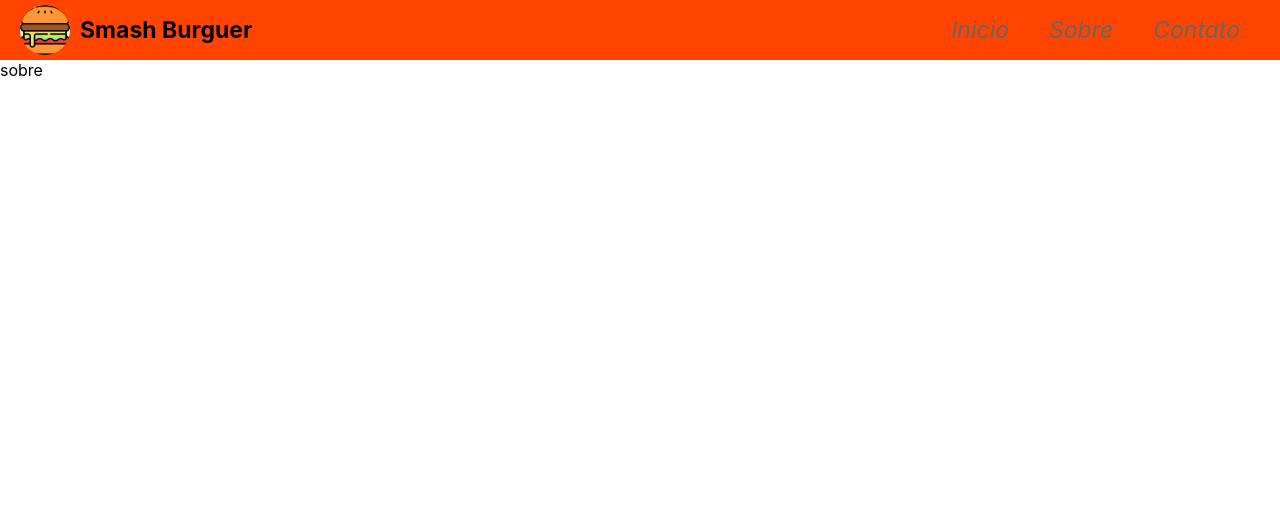
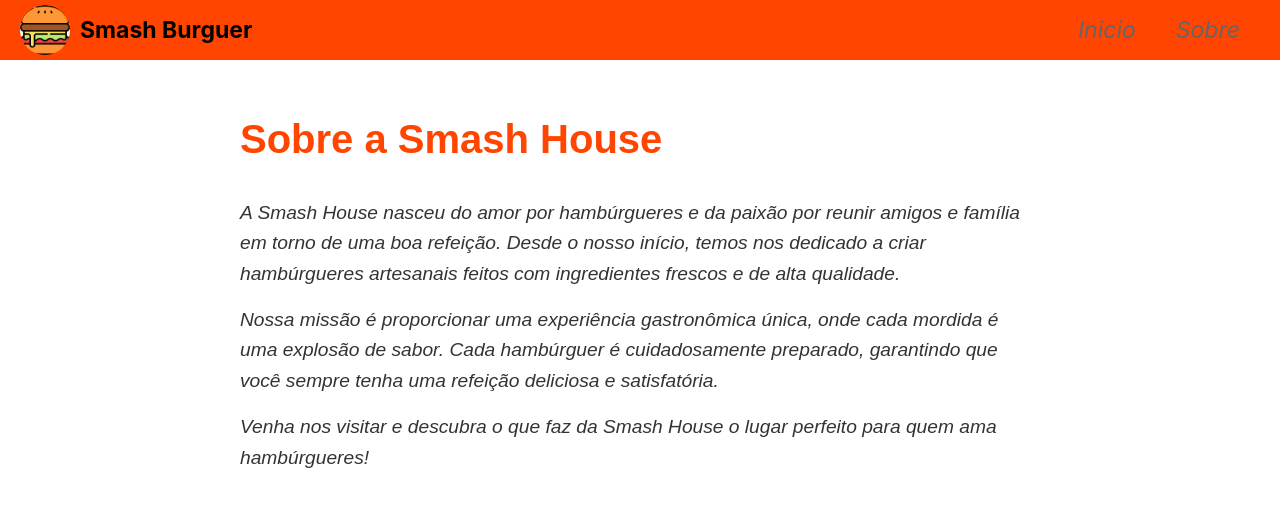
Before and after one commit to PedrosoleoSilva/Smash_House, a React (Create React App) app in the folder smash/: page /sobre in a window 1280 px wide. Shown: the top 506 px of the page. Built offline with nearby package versions, Linux system fonts and the light colour scheme.

Commit message:
personalizando tela de sobre

```diff
--- a/smash/src/App.tsx
+++ b/smash/src/App.tsx
@@ -1,6 +1,5 @@
 import { Route, BrowserRouter as Router, Routes } from 'react-router-dom';
 import './App.css';
-import Contato from './components/Pages/Contato';
 import Inicio from './components/Pages/Inicio';
 import Sobre from './components/Pages/Sobre';
 import HeaderNavegacao from './components/HeaderNavegacao';
@@ -13,7 +12,6 @@ function App() {
         <Routes>
           <Route path="/" element={<Inicio />} />
           <Route path="/sobre" element={<Sobre />} />
-          <Route path="/contato" element={<Contato />} />
         </Routes>
       </main>
     </Router>
--- a/smash/src/components/HeaderNavegacao/index.tsx
+++ b/smash/src/components/HeaderNavegacao/index.tsx
@@ -11,7 +11,6 @@ const HeaderNavegacao = () => {
             <div className='navegacao'>
                 <Link to="/" className="link-navegacao"><p>Inicio</p></Link>
                 <Link to="/sobre" className="link-navegacao"><p>Sobre</p></Link>
-                <Link to="/contato" className="link-navegacao"><p>Contato</p></Link>
             </div>
         </header>
     );
--- a/smash/src/components/Itens/Item/Item.css
+++ b/smash/src/components/Itens/Item/Item.css
@@ -60,7 +60,7 @@
 h2 {
     margin: 0;
     font-size: 1.5rem;
-    color: #333;
+    color: #FF4500;
 }
 p {
     margin: 0;
--- a/smash/src/components/Pages/Contato/index.tsx
+++ /dev/null
@@ -1,9 +0,0 @@
-const Contato = () => {
-    return (
-        <div>
-            Contato
-        </div>
-    );
-}
-
-export default Contato;
--- /dev/null
+++ b/smash/src/components/Pages/Sobre/Sobre.css
@@ -0,0 +1,18 @@
+.sobre {
+    padding: 20px;
+    max-width: 800px;
+    margin: 0 auto;
+    font-family: 'Arial', sans-serif;
+    line-height: 1.6;
+  }
+
+  .sobre h1 {
+    font-size: 2.5rem;
+    color: #FF4500;
+  }
+
+  .sobre p {
+    margin-bottom: 15px;
+    font-size: 1.2rem;
+    color: #333;
+  }
--- a/smash/src/components/Pages/Sobre/index.tsx
+++ b/smash/src/components/Pages/Sobre/index.tsx
@@ -1,9 +1,20 @@
+import './Sobre.css';
+
 const Sobre = () => {
-    return (
-        <div>
-            sobre
-        </div>
-    );
+  return (
+    <div className="sobre">
+      <h1>Sobre a Smash House</h1>
+      <p>
+        A Smash House nasceu do amor por hambúrgueres e da paixão por reunir amigos e família em torno de uma boa refeição. Desde o nosso início, temos nos dedicado a criar hambúrgueres artesanais feitos com ingredientes frescos e de alta qualidade.
+      </p>
+      <p>
+        Nossa missão é proporcionar uma experiência gastronômica única, onde cada mordida é uma explosão de sabor. Cada hambúrguer é cuidadosamente preparado, garantindo que você sempre tenha uma refeição deliciosa e satisfatória.
+      </p>
+      <p>
+        Venha nos visitar e descubra o que faz da Smash House o lugar perfeito para quem ama hambúrgueres!
+      </p>
+    </div>
+  );
 }
 
 export default Sobre;
```
